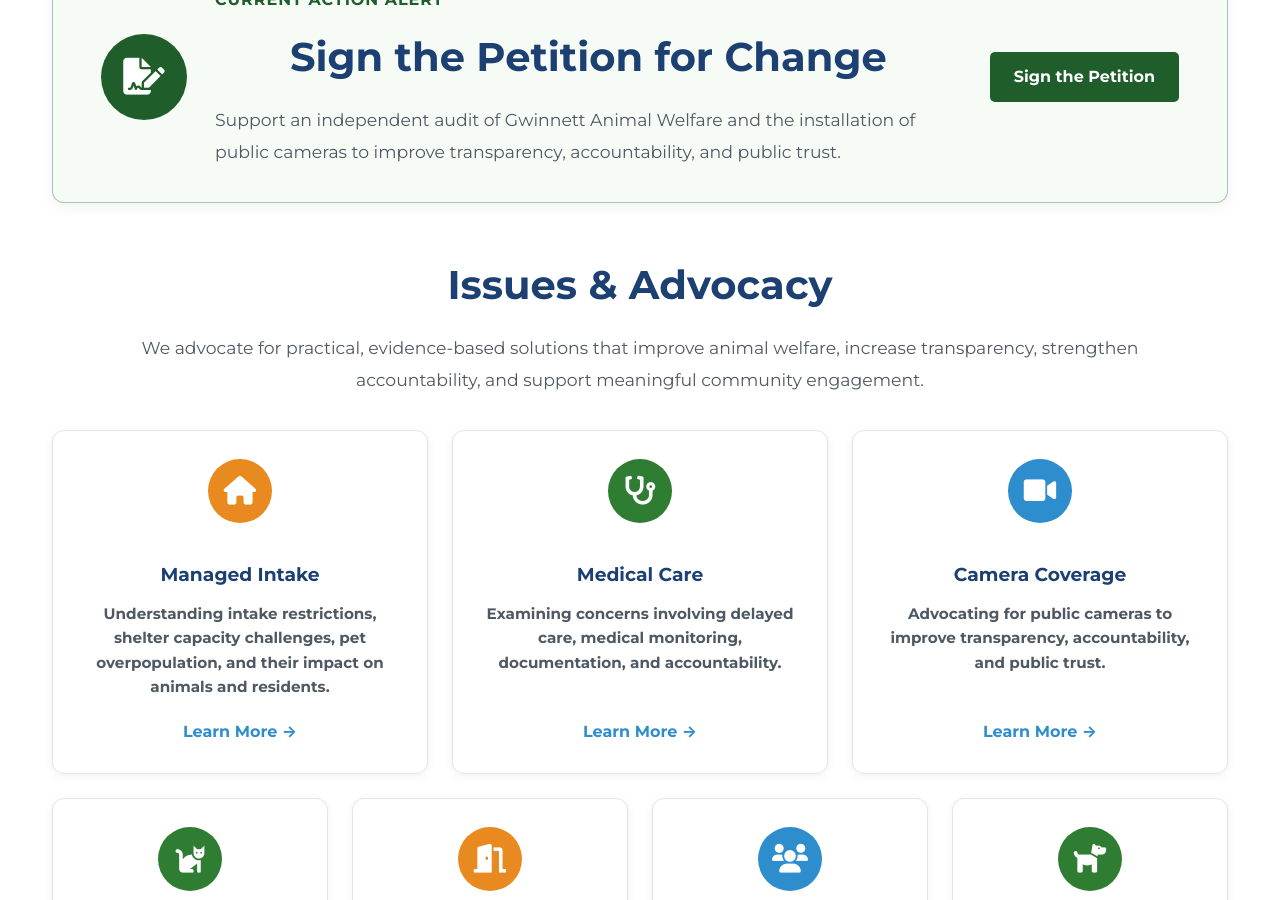
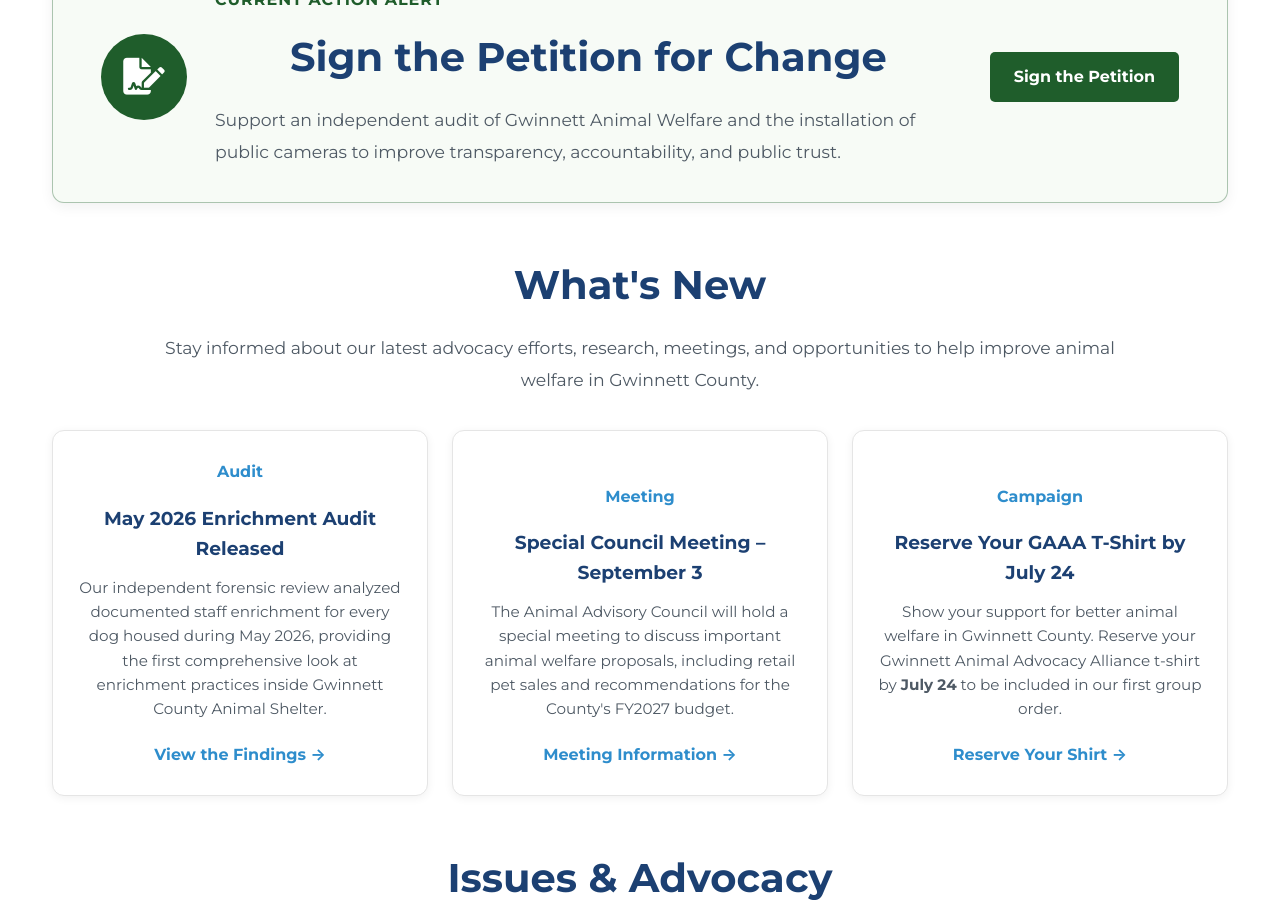
Before and after one commit to whitleybacon/gwinnett-animal-advocacy-alliance, a Jekyll site: the page built from index.html, in a window 1280 px wide and 900 px high, scrolled down 832 px. Built offline with Jekyll 4.4.1, drawn with Linux system fonts in a browser that asks for light colours.

Commit message:
Update index.html

```diff
--- a/index.html
+++ b/index.html
@@ -57,6 +57,73 @@ height="0" width="0" style="display:none;visibility:hidden"></iframe></noscript>
       <a href="https://www.change.org/p/petition-for-an-independent-animal-welfare-task-for-gwinnett-county-animal-shelter" class="btn alert-banner-button" target="_blank"
        rel="noopener noreferrer">Sign the Petition</a>
     </div>
+</section>
+
+<section class="home-section">
+
+    <h2>What's New</h2>
+
+    <p class="section-intro">
+        Stay informed about our latest advocacy efforts, research, meetings,
+        and opportunities to help improve animal welfare in Gwinnett County.
+    </p>
+
+    <div class="home-card-grid three-across-cards">
+
+        <div class="home-card">
+            <span class="status-badge badge-blue">Audit</span>
+
+            <h3>May 2026 Enrichment Audit Released</h3>
+
+            <p>
+                Our independent forensic review analyzed documented staff
+                enrichment for every dog housed during May 2026, providing
+                the first comprehensive look at enrichment practices inside
+                Gwinnett County Animal Shelter.
+            </p>
+
+            <a href="{{ site.baseurl }}/issues/enrichment/" class="story-link">
+                View the Findings &rarr;
+            </a>
+        </div>
+
+        <div class="home-card">
+            <span class="status-badge badge-orange">Meeting</span>
+
+            <h3>Special Council Meeting – September 3</h3>
+
+            <p>
+                The Animal Advisory Council will hold a special meeting to
+                discuss important animal welfare proposals, including retail
+                pet sales and recommendations for the County's FY2027 budget.
+            </p>
+
+            <a href="{{ site.baseurl }}/get-involved/council-meetings/" class="story-link">
+                Meeting Information &rarr;
+            </a>
+        </div>
+
+     <div class="home-card">
+         <span class="status-badge badge-green">Campaign</span>
+
+         <h3>Reserve Your GAAA T-Shirt by July 24</h3>
+
+         <p>
+             Show your support for better animal welfare in Gwinnett County.
+             Reserve your Gwinnett Animal Advocacy Alliance t-shirt by
+             <strong>July 24</strong> to be included in our first group order.
+         </p>
+
+       <a href="https://forms.gle/46jH8tzwbmC6D4yn6"
+             class="story-link"
+             target="_blank"
+             rel="noopener noreferrer">
+              Reserve Your Shirt &rarr;
+          </a>
+     </div>
+
+    </div>
+
 </section>
 
 <section class="home-section">
```
